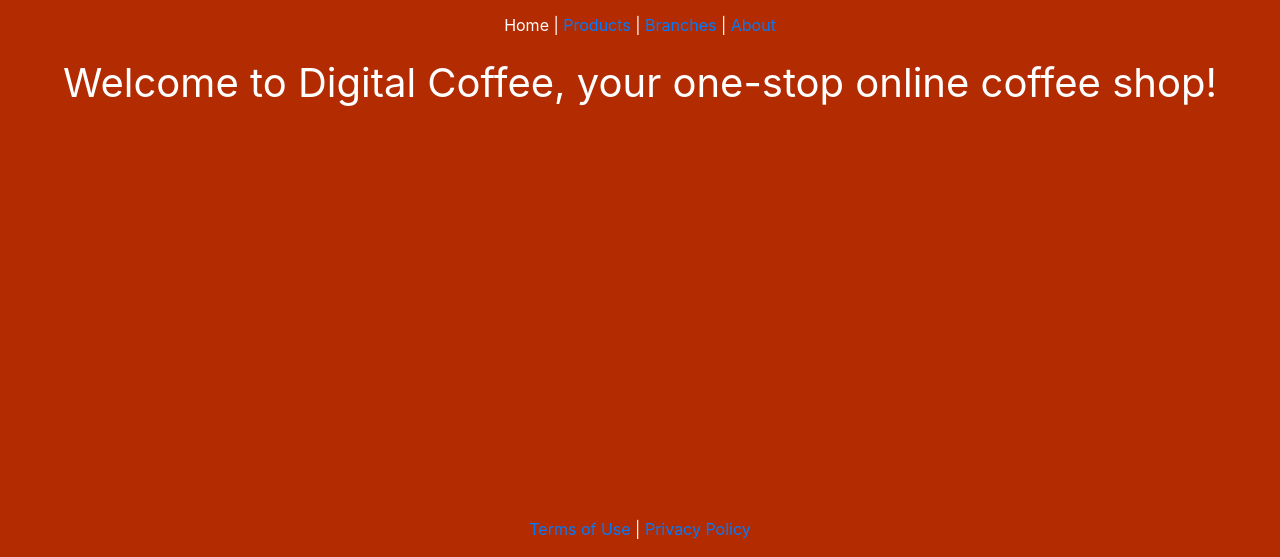
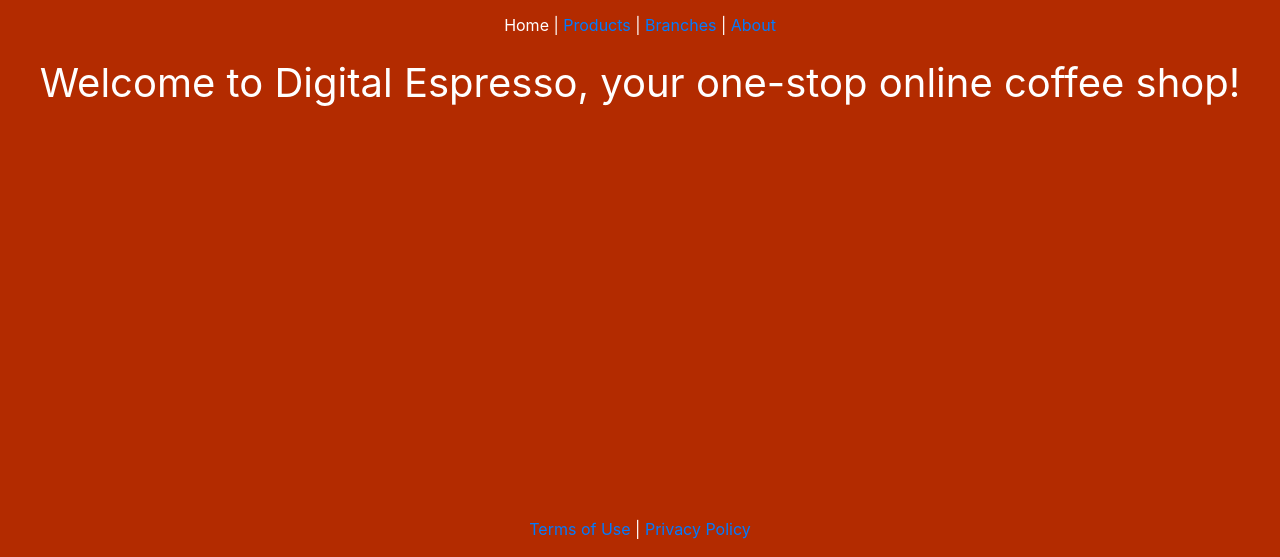
Before and after one commit to gerard3245/Individual-Assignment-Intro-to-HTML-Lab, a plain HTML site: page index.html in a window 1280 px wide. Shown: the part 243-800 px from the top of the page. Drawn offline with nearby package versions, Linux system fonts and the light colour scheme.

Commit message:
Update index.html

```diff
--- a/index.html
+++ b/index.html
@@ -42,7 +42,7 @@
         <p><img class="product-image" src="coffeebeans.jpg"/></p>
         <p>Home     |     <a href="products.html">Products</a>     |     <a href="branches.html">Branches</a>     |     <a href="aboutus.html">About</a></p>
 <div class="Hometext">
-        <p>Welcome to Digital Coffee, your one-stop online coffee shop!</p>
+        <p>Welcome to Digital Espresso, your one-stop online coffee shop!</p>
       </div>
     </div>
 
```
